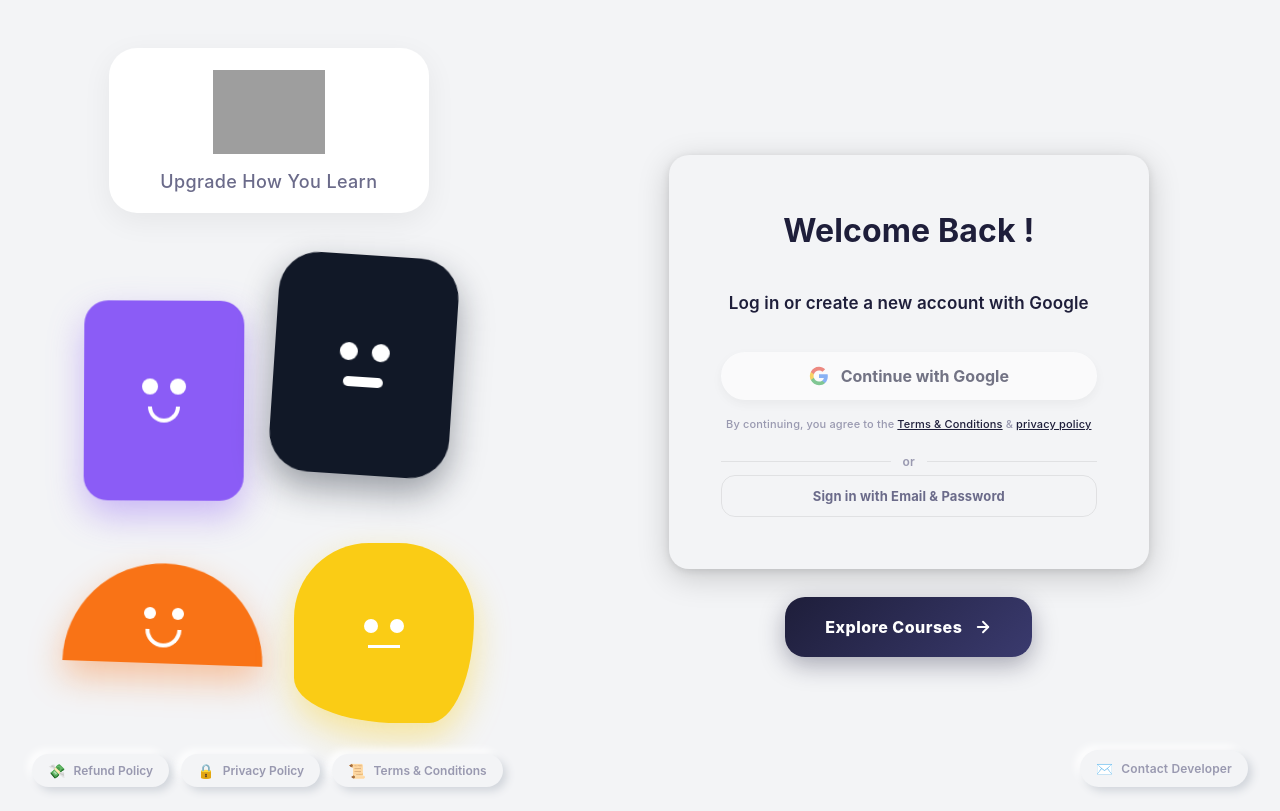
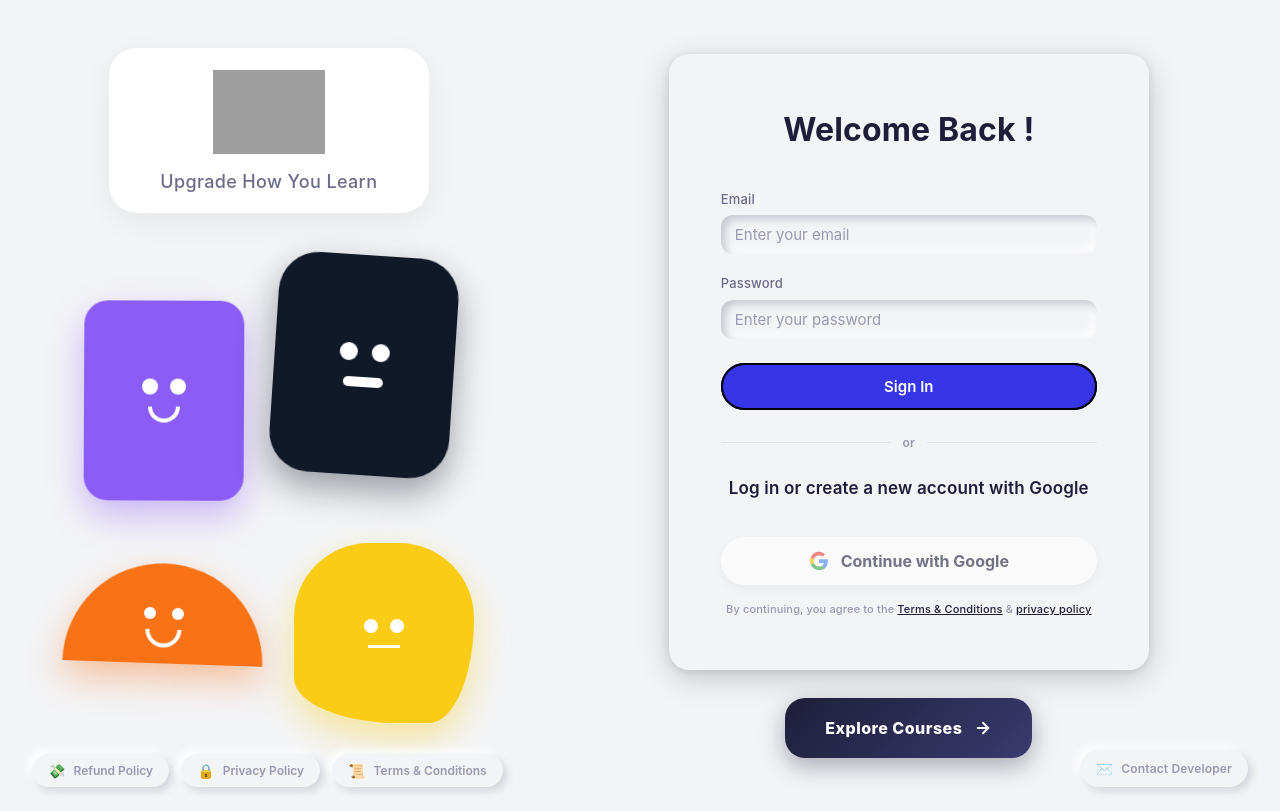
Before and after one commit to Tushaaaaarrrrrr/Teaching-llm, a Next.js app: page /login in a window 1280 px wide. Built offline with nearby package versions, Linux system fonts and the light colour scheme; grey boxes are pictures that could not be loaded.

Commit message:
feat: show email login form directly on login card

```diff
--- a/src/app/login/page.tsx
+++ b/src/app/login/page.tsx
@@ -12,7 +12,6 @@ function LoginContent() {
   const [error, setError] = useState('')
   const [loading, setLoading] = useState(false)
   const [isAwake, setIsAwake] = useState(false)
-  const [showSecretLogin, setShowSecretLogin] = useState(false)
   const [showRefundPolicy, setShowRefundPolicy] = useState(false)
   const [showPrivacyPolicy, setShowPrivacyPolicy] = useState(false)
   const [showTermsConditions, setShowTermsConditions] = useState(false)
@@ -101,7 +100,6 @@ function LoginContent() {
         {/* Logo & Tagline Centered Layout */}
         <div style={{ display: 'flex', flexDirection: 'column', alignItems: 'center', gap: '16px', marginBottom: '40px', width: '100%', maxWidth: '440px' }}>
           <div
-            onClick={() => setShowSecretLogin(true)}
             style={{
             display: 'flex',
             flexDirection: 'column',
@@ -210,27 +208,44 @@ function LoginContent() {
         <div className="modal" style={{ width: '100%', maxWidth: '480px', padding: '52px' }}>
           <h2 style={{ fontSize: '32px', fontWeight: '700', color: '#1e1e3a', marginBottom: '36px', textAlign: 'center' }}>Welcome Back !</h2>
 
-          {/* Google Login is now the primary method */}
-          <GoogleLoginButton onTermsClick={() => setShowTermsConditions(true)} onPrivacyClick={() => setShowPrivacyPolicy(true)} />
+          {/* Error display */}
+          {displayError && (
+            <div style={{ background: 'rgba(239,68,68,0.08)', color: '#dc2626', padding: '12px 16px', borderRadius: '12px', fontSize: '13px', marginBottom: '20px', display: 'flex', alignItems: 'center', gap: '8px' }}>
+              <svg width="16" height="16" viewBox="0 0 24 24" fill="none" stroke="currentColor" strokeWidth="2"><circle cx="12" cy="12" r="10"/><line x1="12" y1="8" x2="12" y2="12"/><line x1="12" y1="16" x2="12.01" y2="16"/></svg>
+              {displayError}
+            </div>
+          )}
 
-          {/* Email/Password divider */}
-          <div style={{ display: 'flex', alignItems: 'center', gap: '12px', margin: '20px 0 4px' }}>
+          {/* Email / Password form */}
+          <form onSubmit={handleSubmit}>
+            <div className="form-group" style={{ marginBottom: '20px' }}>
+              <label className="form-label" htmlFor="email">Email</label>
+              <input id="email" type="email" className="form-input" placeholder="Enter your email" value={email} onChange={(e) => setEmail(e.target.value)} required autoComplete="username" />
+            </div>
+            <div className="form-group" style={{ marginBottom: '24px' }}>
+              <label className="form-label" htmlFor="password">Password</label>
+              <input id="password" type="password" className="form-input" placeholder="Enter your password" value={password} onChange={(e) => setPassword(e.target.value)} required autoComplete="current-password" />
+            </div>
+            <div ref={signInBtnRef}>
+              <CreepyButton
+                type="submit"
+                loading={loading}
+                disabled={loading}
+                isAwake={isAwake}
+              >
+                Sign In
+              </CreepyButton>
+            </div>
+          </form>
+
+          {/* Divider */}
+          <div style={{ display: 'flex', alignItems: 'center', gap: '12px', margin: '24px 0' }}>
             <div style={{ flex: 1, height: '1px', background: 'rgba(0,0,0,0.08)' }} />
             <span style={{ fontSize: '12px', color: '#9999b0', fontWeight: '600' }}>or</span>
             <div style={{ flex: 1, height: '1px', background: 'rgba(0,0,0,0.08)' }} />
           </div>
-          <button
-            onClick={() => setShowSecretLogin(true)}
-            style={{
-              width: '100%', padding: '12px', borderRadius: '14px', border: '1.5px solid rgba(0,0,0,0.08)',
-              background: 'transparent', fontSize: '13px', fontWeight: '700', color: '#6b6b8a',
-              cursor: 'pointer', transition: 'all 0.2s ease', letterSpacing: '0.01em'
-            }}
-            onMouseOver={e => { e.currentTarget.style.borderColor = '#3636e8'; e.currentTarget.style.color = '#3636e8'; }}
-            onMouseOut={e => { e.currentTarget.style.borderColor = 'rgba(0,0,0,0.08)'; e.currentTarget.style.color = '#6b6b8a'; }}
-          >
-            Sign in with Email & Password
-          </button>
+
+          <GoogleLoginButton onTermsClick={() => setShowTermsConditions(true)} onPrivacyClick={() => setShowPrivacyPolicy(true)} />
         </div>
 
         {/* Explore Courses CTA below the card */}
@@ -305,70 +320,6 @@ function LoginContent() {
         </a>
       </div>
 
-      {/* Secret Login Modal */}
-      {showSecretLogin && (
-        <div
-          style={{
-            position: 'fixed',
-            inset: 0,
-            background: 'rgba(0, 0, 0, 0.6)',
-            backdropFilter: 'blur(4px)',
-            zIndex: 1000,
-            display: 'flex',
-            alignItems: 'center',
-            justifyContent: 'center',
-            padding: '24px'
-          }}
-          onClick={(e) => {
-            if (e.target === e.currentTarget) {
-              setShowSecretLogin(false)
-            }
-          }}
-        >
-          <div className="modal" style={{ width: '100%', maxWidth: '400px', padding: '44px' }}>
-            <div style={{ display: 'flex', justifyContent: 'space-between', alignItems: 'center', marginBottom: '8px' }}>
-              <h2 style={{ fontSize: '24px', fontWeight: '700', color: '#1e1e3a', margin: 0 }}>Sign In</h2>
-              <button
-                onClick={() => setShowSecretLogin(false)}
-                style={{ background: 'none', border: 'none', fontSize: '24px', color: '#9999b0', cursor: 'pointer', padding: '0 8px' }}
-              >
-                &times;
-              </button>
-            </div>
-            <p style={{ color: '#9999b0', fontSize: '13px', marginBottom: '24px' }}>Enter your email and password to continue.</p>
-
-            {/* Error display */}
-            {displayError && (
-              <div style={{ background: 'rgba(239,68,68,0.08)', color: '#dc2626', padding: '12px 16px', borderRadius: '12px', fontSize: '13px', marginBottom: '20px', display: 'flex', alignItems: 'center', gap: '8px' }}>
-                <svg width="16" height="16" viewBox="0 0 24 24" fill="none" stroke="currentColor" strokeWidth="2"><circle cx="12" cy="12" r="10"/><line x1="12" y1="8" x2="12" y2="12"/><line x1="12" y1="16" x2="12.01" y2="16"/></svg>
-                {displayError}
-              </div>
-            )}
-
-            {/* Email / Password form */}
-            <form onSubmit={handleSubmit}>
-              <div className="form-group" style={{ marginBottom: '20px' }}>
-                <label className="form-label" htmlFor="email">Email</label>
-                <input id="email" type="email" className="form-input" placeholder="Enter your email" value={email} onChange={(e) => setEmail(e.target.value)} required autoComplete="username" />
-              </div>
-              <div className="form-group" style={{ marginBottom: '24px' }}>
-                <label className="form-label" htmlFor="password">Password</label>
-                <input id="password" type="password" className="form-input" placeholder="Enter your password" value={password} onChange={(e) => setPassword(e.target.value)} required autoComplete="current-password" />
-              </div>
-              <div ref={signInBtnRef}>
-                <CreepyButton
-                  type="submit"
-                  loading={loading}
-                  disabled={loading}
-                  isAwake={isAwake}
-                >
-                  Sign In
-                </CreepyButton>
-              </div>
-            </form>
-          </div>
-        </div>
-      )}
       {/* Policy Modals */}
       {[
         {
```
